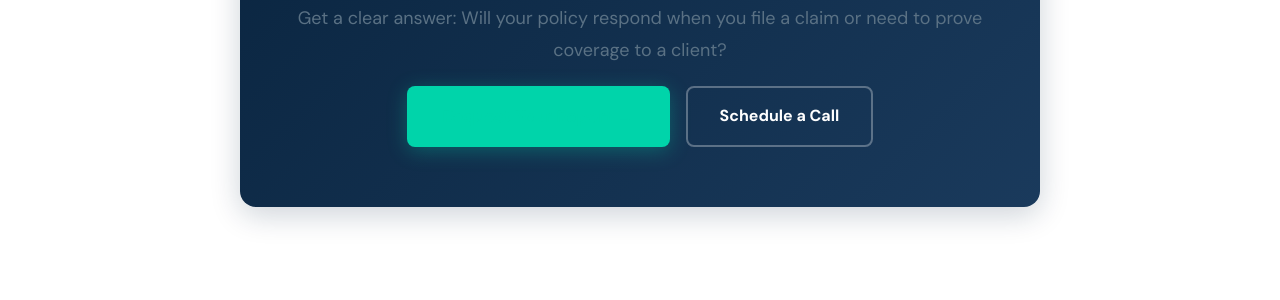
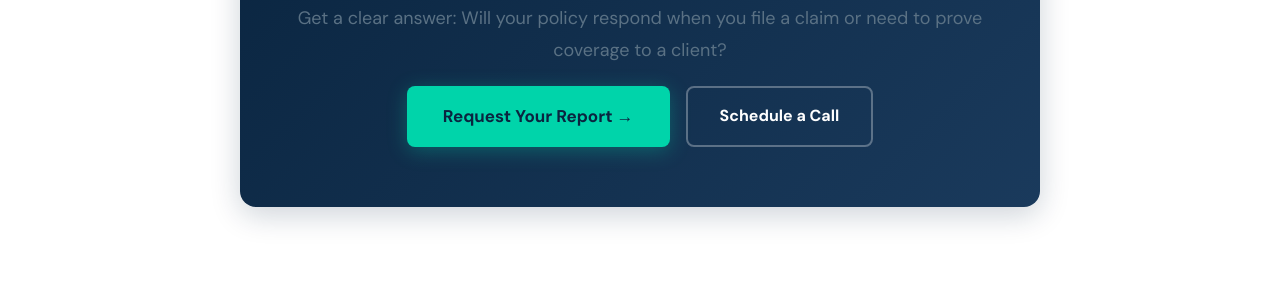
Before and after one commit to joeproe1/breezyins.com, a Jekyll site: the page built from about.html, in a window 1280 px wide and 1400 px high, scrolled down 1786 px. Shown: the part 619-919 px from the top of the window. Built offline with Jekyll 4.4.1, drawn with Linux system fonts in a browser that asks for light colours.

Commit message:
Fix About page button readability and Contact page HubSpot form
About: green link color was overriding button text, making it
invisible on the green button. Scoped to non-button links.

Contact: HubSpot embed script was commented out, so only the
fallback message showed. Added real portal/form IDs.

Co-Authored-By: Claude Opus 4.6 <noreply@anthropic.com>

```diff
--- a/about.html
+++ b/about.html
@@ -19,7 +19,7 @@ image: /assets/images/joerg-portrait.jpg
 .about-section h2 { font-size: 28px; margin-top: 48px; margin-bottom: 24px; }
 .about-section h2:first-of-type { margin-top: 0; }
 .about-section p { font-size: 18px; line-height: 1.8; color: #5A7184; margin-bottom: 20px; }
-.about-section a { color: #00D4AA; font-weight: 600; }
+.about-section a:not(.btn) { color: #00D4AA; font-weight: 600; }
 .about-section a:hover { text-decoration: underline; }
 .credentials-inline { background: #F7FAFC; padding: 32px; border-radius: 12px; border-left: 4px solid #00D4AA; margin: 32px 0; }
 .credentials-inline p { margin-bottom: 0; font-size: 16px; }
```
Also changed, not shown: contact.html (+2 -5 lines).
